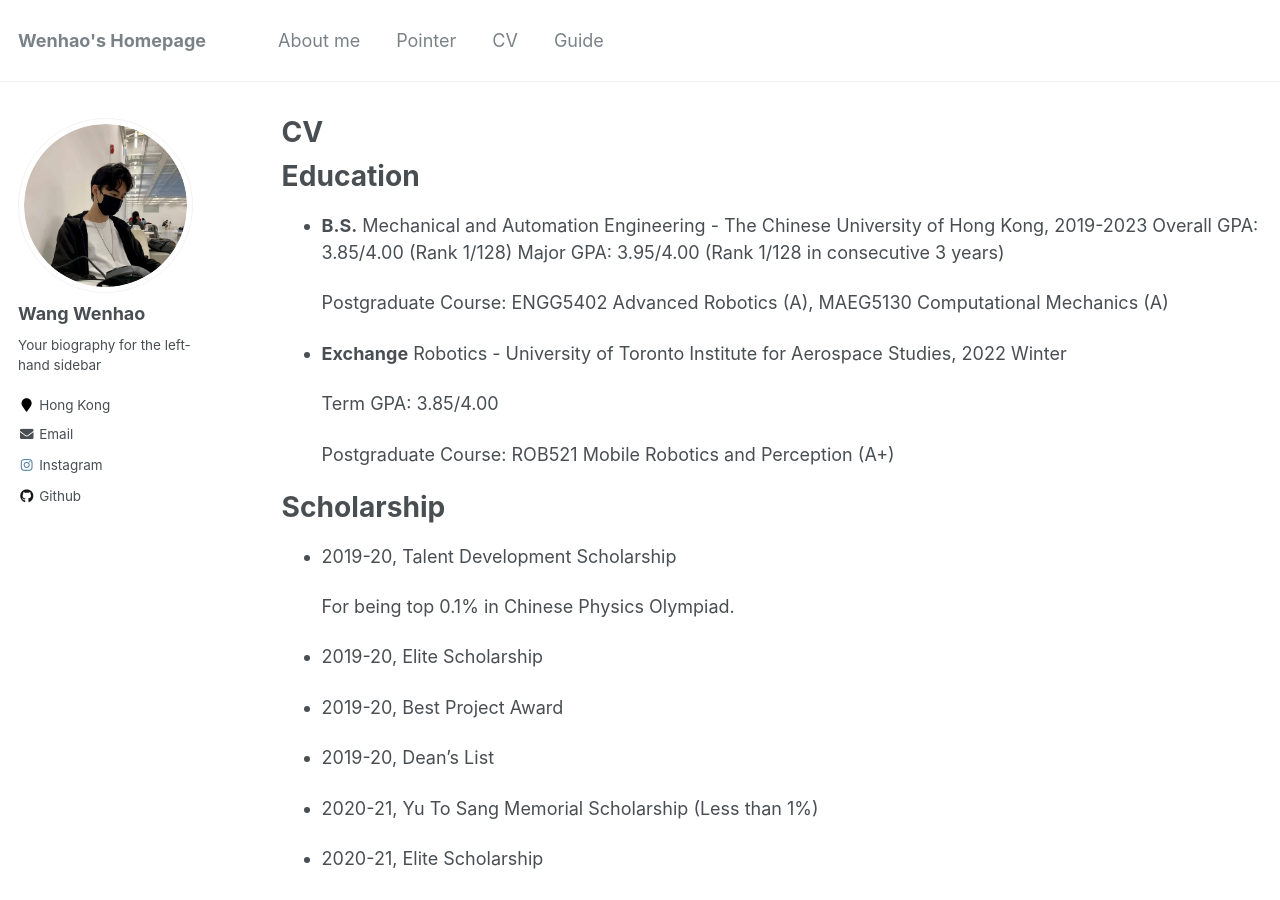
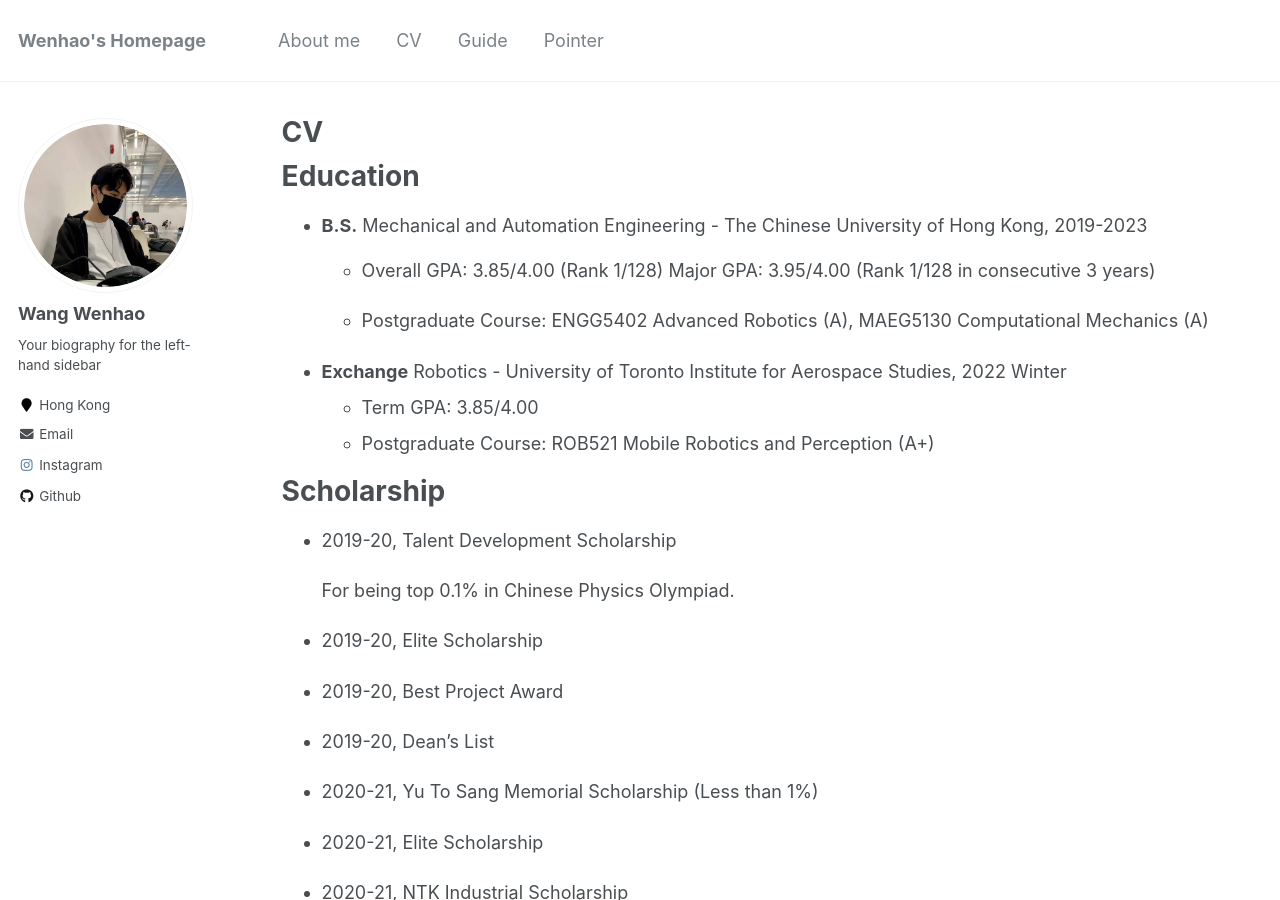
Before and after one commit to Hao-Starrr/Hao-Starrr.github.io, a Jekyll site: the page built from _pages/cv.md, in a window 1280 px wide and 900 px high. Built offline with Jekyll 4.4.1, drawn with Linux system fonts in a browser that asks for light colours.

Commit message:
2.1 indent

```diff
--- a/_pages/cv.md
+++ b/_pages/cv.md
@@ -7,20 +7,39 @@ redirect_from:
   - /resume
 ---
 
+
+
+
+
+
+
+
+
 {% include base_path %}
+
+
+
+
+
+
+
+
 
 # Education
 
 * **B.S.** Mechanical and Automation Engineering - The Chinese University of Hong Kong, 2019-2023
-  Overall GPA: 3.85/4.00 (Rank 1/128)	Major GPA: 3.95/4.00 (Rank 1/128 in consecutive 3 years)
+  * Overall GPA: 3.85/4.00 (Rank 1/128)	Major GPA: 3.95/4.00 (Rank 1/128 in consecutive 3 years)
 
-  Postgraduate Course: ENGG5402 Advanced Robotics (A), MAEG5130 Computational Mechanics (A)
+  * Postgraduate Course: ENGG5402 Advanced Robotics (A), MAEG5130 Computational Mechanics (A)
 
 * **Exchange** Robotics - University of Toronto Institute for Aerospace Studies, 2022 Winter
+  * Term GPA: 3.85/4.00
+  * Postgraduate Course: ROB521 Mobile Robotics and Perception (A+)
 
-  Term GPA: 3.85/4.00
 
-  Postgraduate Course: ROB521 Mobile Robotics and Perception (A+)
+
+
+
 
 
 
@@ -73,6 +92,10 @@ redirect_from:
 
 
 
+
+
+
+
 # Research experience
 
 **GPU-Accelerated Mapping and 3D Scene Graph-Based Planning**
@@ -88,6 +111,8 @@ Aug. 2022 – Present
 * Built up the simulation environment on ROS and initially tested the idea’s feasibility.
 
 * Deployed mapping and planning functions on UAV and will prune the unnecessary function to improve the computational speed.
+
+
 
 
 
@@ -107,6 +132,8 @@ May 2022 – Oct. 2022
 
 
 
+
+
 **Finite-time Stable Control for Multi-agent Systems**
 
 *Supervisor: Dr. Han Dongkun, MAE, CUHK*
@@ -118,6 +145,10 @@ May 2020 – Sept. 2020
 * Simulated the position and speed of the UAVs by MATLAB at each timestep and generated a video to visualize the results.
 
 * The result won the annual **Best Project Award**. I was awarded the Innovation and Creativity Scholarship.
+
+
+
+
 
 
 
@@ -148,6 +179,10 @@ January 2021 - June 2021
 
 
 
+
+
+
+
 # Leadership
 
 **CUHK Mandarin Debate Team** - *Captain*
@@ -170,6 +205,10 @@ March 2021 - May 2021
 
 
 
+
+
+
+
 # Skills
 
 ROS, Python, C/C++, SolidWorks …
```
Also changed, not shown: _data/navigation.yml (+5 -3 lines).
